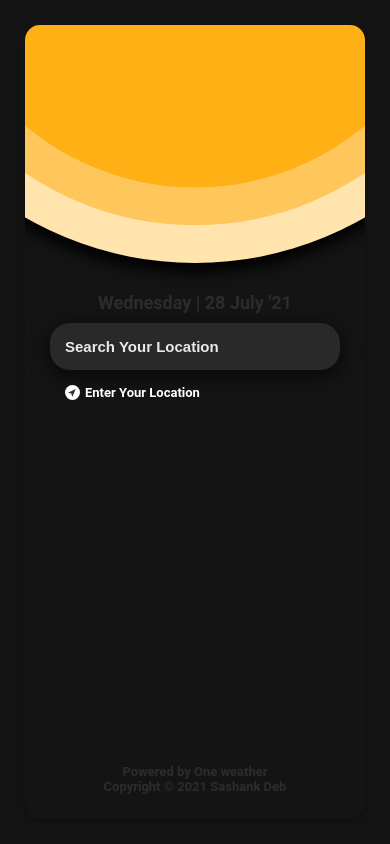
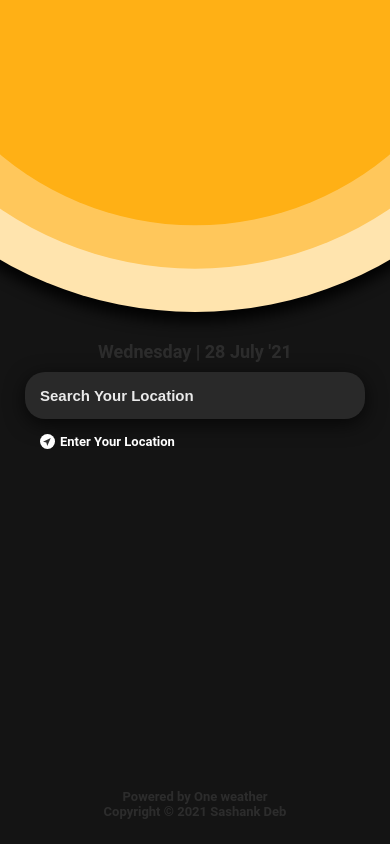
Before and after one commit to Sashank-Deb/Weather-App, a React (Create React App) app: page / in a window 390 px wide. Built offline with nearby package versions, Linux system fonts and the light colour scheme; no server answers.

Commit message:
Added optimisations

```diff
--- a/src/index.css
+++ b/src/index.css
@@ -8,12 +8,17 @@ body {
   font-family: "Roboto", sans-serif;
   src: url("https://fonts.googleapis.com/css2?family=Roboto:wght@300;400;500;600;700;800;900&display=swap");
   background: #141414;
-  height: 100vh;
+}
+
+html,
+body {
+  height: 100%;
 }
 
 #root {
   height: 100%;
   padding: 25px;
+  border-radius: 15px;
 }
 
 .app {
@@ -34,25 +39,25 @@ body {
 
 .sun {
   width: 200%;
-  margin-top: -130%;
+  margin-top: -140%;
   margin-left: -50%;
   filter: drop-shadow(0px 10px 7px rgb(0 0 0 / 0.9));
 }
 .dark {
   width: 200%;
-  margin-top: -130%;
+  margin-top: -140%;
   margin-left: -55%;
   filter: drop-shadow(0px 10px 7px rgb(0 0 0 / 0.9));
 }
 .cloud {
   width: 200%;
-  margin-top: -130%;
-  margin-left: -50%;
+  margin-top: -140%;
+  margin-left: -80%;
   filter: drop-shadow(0px 10px 7px rgb(0 0 0 / 0.9));
 }
 .rain {
   width: 200%;
-  margin-top: -130%;
+  margin-top: -140%;
   margin-left: -25%;
   filter: drop-shadow(0px 10px 7px rgb(0 0 0 / 0.9));
 }
@@ -222,3 +227,22 @@ input:focus::placeholder {
   opacity: 0.1;
 
 }
+
+/* Mobile devices (phones, up to 480px) */
+@media (max-width: 480px) {
+  #root{
+    padding: 0px;
+    border-radius: 0px;
+  }
+  .app {
+    border-radius: 0px;
+  }
+
+  .sun ,
+  .dark ,
+  .cloud ,
+  .rain {
+  margin-top: -120%;
+}
+
+}
```
Also changed, not shown: firebase.json (added), 1 other file (tests, documents, lock files or other folders).
